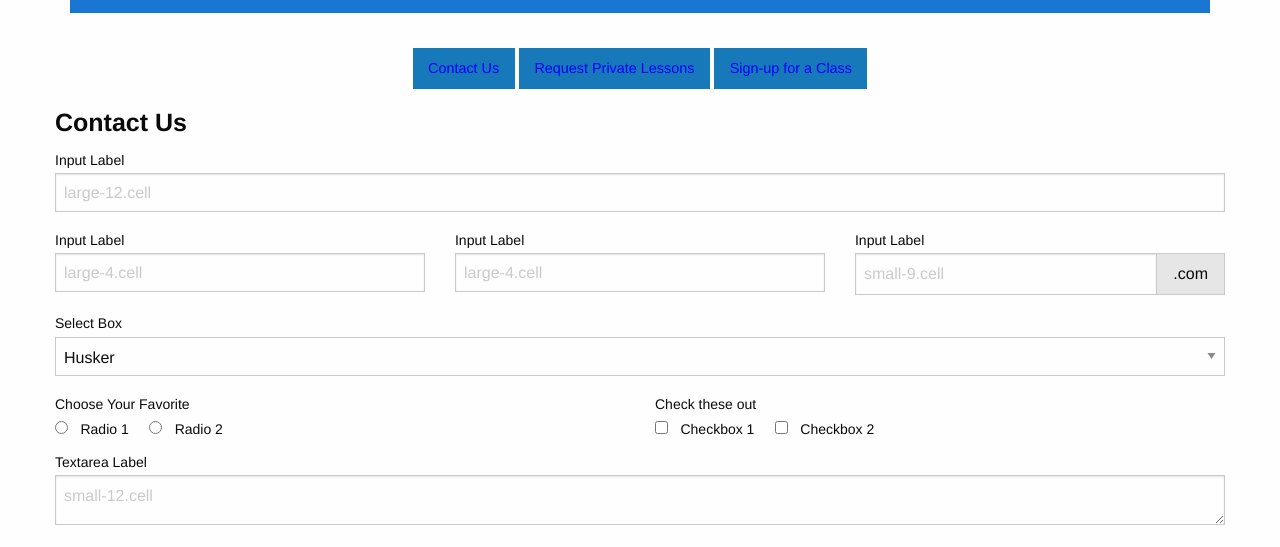
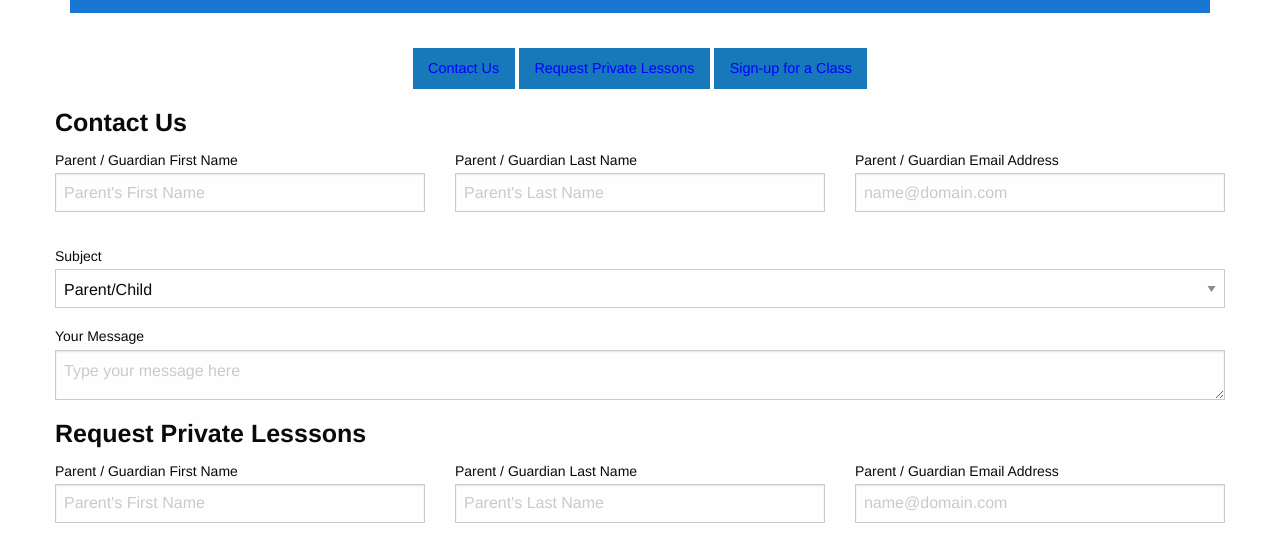
Before and after one commit to puppitty/JSJSwim, a plain HTML site: page contact.html in a window 1280 px wide. Shown: the part 205-752 px from the top of the page. Drawn offline with Linux system fonts and the light colour scheme.

Commit message:
contact form almost done

```diff
--- a/contact.html
+++ b/contact.html
@@ -104,65 +104,52 @@
           <h4>
             <strong>Contact Us</strong>
           </h4>
-          <form>
-            <div class="grid-x grid-padding-x">
-              <div class="large-12 cell">
-                <label>Input Label</label>
-                <input type="text" placeholder="large-12.cell" />
-              </div>
+          <form data-abide novalidate>
+            <div data-abide-error class="alert callout" style="display: none;">
+              <p>
+                <i class="fi-alert"></i> There are some errors in your form.</p>
             </div>
             <div class="grid-x grid-padding-x">
               <div class="large-4 medium-4 cell">
-                <label>Input Label</label>
-                <input type="text" placeholder="large-4.cell" />
+                <label>Parent / Guardian First Name</label>
+                <input type="text" placeholder="Parent's First Name" required aria-describedby="exampleHelpText" required pattern="text">
+                <span class="form-error">
+                  Yo, you had better fill this out, it's required.
+                </span>
               </div>
               <div class="large-4 medium-4 cell">
-                <label>Input Label</label>
-                <input type="text" placeholder="large-4.cell" />
+                <label>Parent / Guardian Last Name</label>
+                <input type="text" placeholder="Parent's Last Name" />
 
               </div>
               <div class="large-4 medium-4 cell">
                 <div class="grid-x">
-                  <label>Input Label</label>
+                  <label>Parent / Guardian Email Address</label>
                   <div class="input-group">
-                    <input type="text" placeholder="small-9.cell" class="input-group-field" />
-                    <span class="input-group-label">.com</span>
+                    <input type="email" placeholder="name@domain.com" aria-describedby="exampleHelpText" required pattern="email">
+                    <span class="form-error">
+                      Enter a valid email address.
+                    </span>
                   </div>
                 </div>
               </div>
             </div>
             <div class="grid-x grid-padding-x">
               <div class="large-12 cell">
-                <label>Select Box</label>
+                <label>Subject</label>
                 <select>
-                  <option value="husker">Husker</option>
-                  <option value="starbuck">Starbuck</option>
-                  <option value="hotdog">Hot Dog</option>
-                  <option value="apollo">Apollo</option>
+                  <option value="parent">Parent/Child</option>
+                  <option value="preschool">Pre-School</option>
+                  <option value="school">School Age</option>
+                  <option value="competitive">Competitive</option>
+                  <option value="other">Other</option>
                 </select>
               </div>
             </div>
             <div class="grid-x grid-padding-x">
-              <div class="large-6 medium-6 cell">
-                <label>Choose Your Favorite</label>
-                <input type="radio" name="pokemon" value="Red" id="pokemonRed">
-                <label for="pokemonRed">Radio 1</label>
-                <input type="radio" name="pokemon" value="Blue" id="pokemonBlue">
-                <label for="pokemonBlue">Radio 2</label>
-              </div>
-              <div class="large-6 medium-6 cell">
-                <label>Check these out</label>
-                <input id="checkbox1" type="checkbox">
-                <label for="checkbox1">Checkbox 1</label>
-                <input id="checkbox2" type="checkbox">
-                <label for="checkbox2">Checkbox 2</label>
-              </div>
-
-            </div>
-            <div class="grid-x grid-padding-x">
               <div class="large-12 cell">
-                <label>Textarea Label</label>
-                <textarea placeholder="small-12.cell"></textarea>
+                <label>Your Message</label>
+                <textarea placeholder="Type your message here"></textarea>
               </div>
             </div>
           </form>
@@ -174,16 +161,16 @@
             </h4>
             <form data-abide novalidate>
               <div data-abide-error class="alert callout" style="display: none;">
-                <p><i class="fi-alert"></i> There are some errors in your form.</p>
+                <p>
+                  <i class="fi-alert"></i> There are some errors in your form.</p>
               </div>
               <div class="grid-x grid-padding-x">
                 <div class="large-4 medium-4 cell">
                   <label>Parent / Guardian First Name</label>
-                  <input type="text" placeholder="Parent's First Name"
-                  aria-describedby="exampleHelpText" required pattern="text">
-                <span class="form-error">
-                  Yo, you had better fill this out, it's required.
-                </span>
+                  <input type="text" placeholder="Parent's First Name" required aria-describedby="exampleHelpText" required pattern="text">
+                  <span class="form-error">
+                    Yo, you had better fill this out, it's required.
+                  </span>
                 </div>
                 <div class="large-4 medium-4 cell">
                   <label>Parent / Guardian Last Name</label>
```
